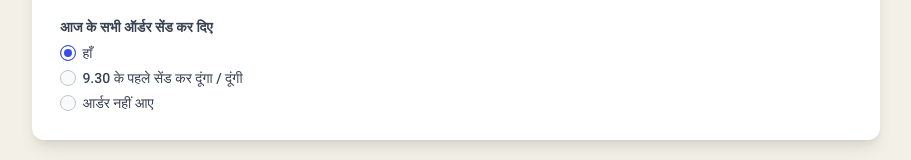
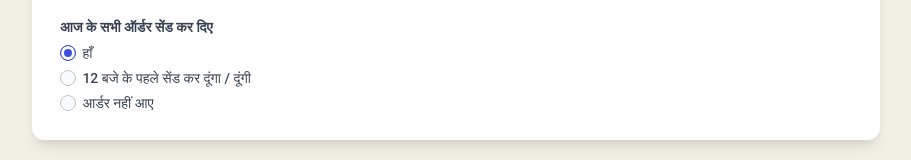
Before and after one commit to triven03/BookSewaForm, a Next.js app: page /Components/SewaForm in a window 1280 px wide. Shown: the part 1236-1396 px from the top of the page, without its empty margins (184-1095 px from the left). Built offline with nearby package versions, Linux system fonts and the light colour scheme.

Commit message:
12 baje change

```diff
--- a/pages/Components/SewaForm.jsx
+++ b/pages/Components/SewaForm.jsx
@@ -508,10 +508,10 @@ function checkData(val) {
                   type="radio"
                   name="sendyn"
                   id="send"
-                  value="9.30 के पहले सेंड"
-                  checked={radioInpt.sendyn === "9.30 के पहले सेंड"}
+                  value="12 के पहले सेंड"
+                  checked={radioInpt.sendyn === "12 के पहले सेंड"}
                   onChange={handleChangeRadio}/>
-                  <label htmlFor="send">9.30 के पहले सेंड कर दूंगा / दूंगी </label>
+                  <label htmlFor="send">12 बजे के पहले सेंड कर दूंगा / दूंगी </label>
                 </div>
 
                 <div className="nice-form-group">
```
